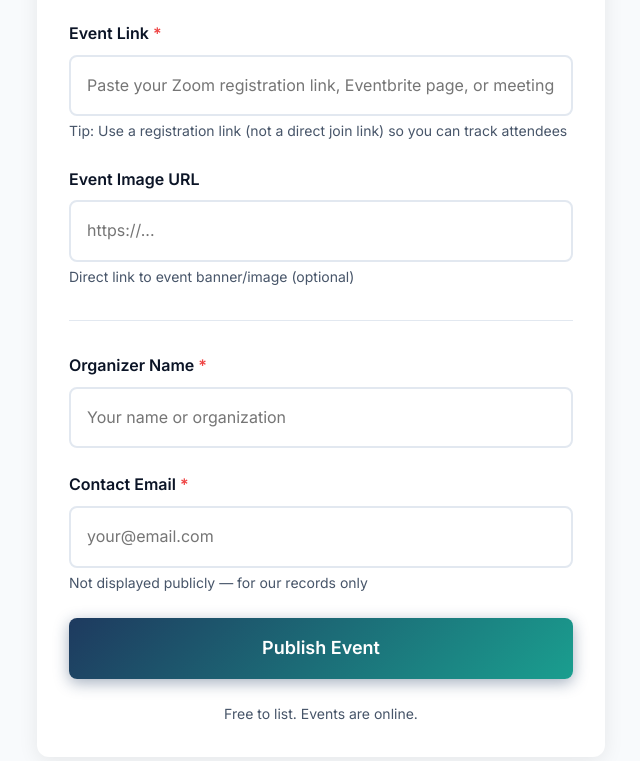
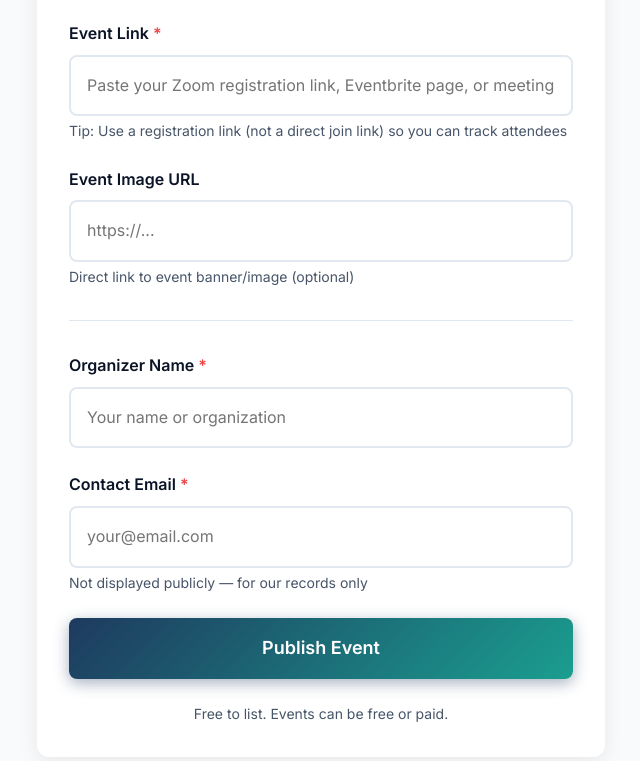
Before and after one commit to tayseermbabiker/SudanConferix, a website: page public/submit.html in a window 1280 px wide. Shown: the part 1332-2093 px from the top of the page, without its empty margins (319-959 px from the left). Drawn offline with Linux system fonts and the light colour scheme; files whose address does not match are found by name.

Commit message:
Clarify on submit page that events can be free or paid
Co-Authored-By: Claude Opus 4.6 <noreply@anthropic.com>

```diff
--- a/public/submit.html
+++ b/public/submit.html
@@ -336,7 +336,7 @@
             <button type="submit" class="submit-btn">Publish Event</button>
 
             <p style="text-align: center; color: var(--grey-dark); font-size: var(--font-small); margin-top: var(--space-lg);">
-                Free to list. Events are online.
+                Free to list. Events can be free or paid.
             </p>
         </form>
 
```
